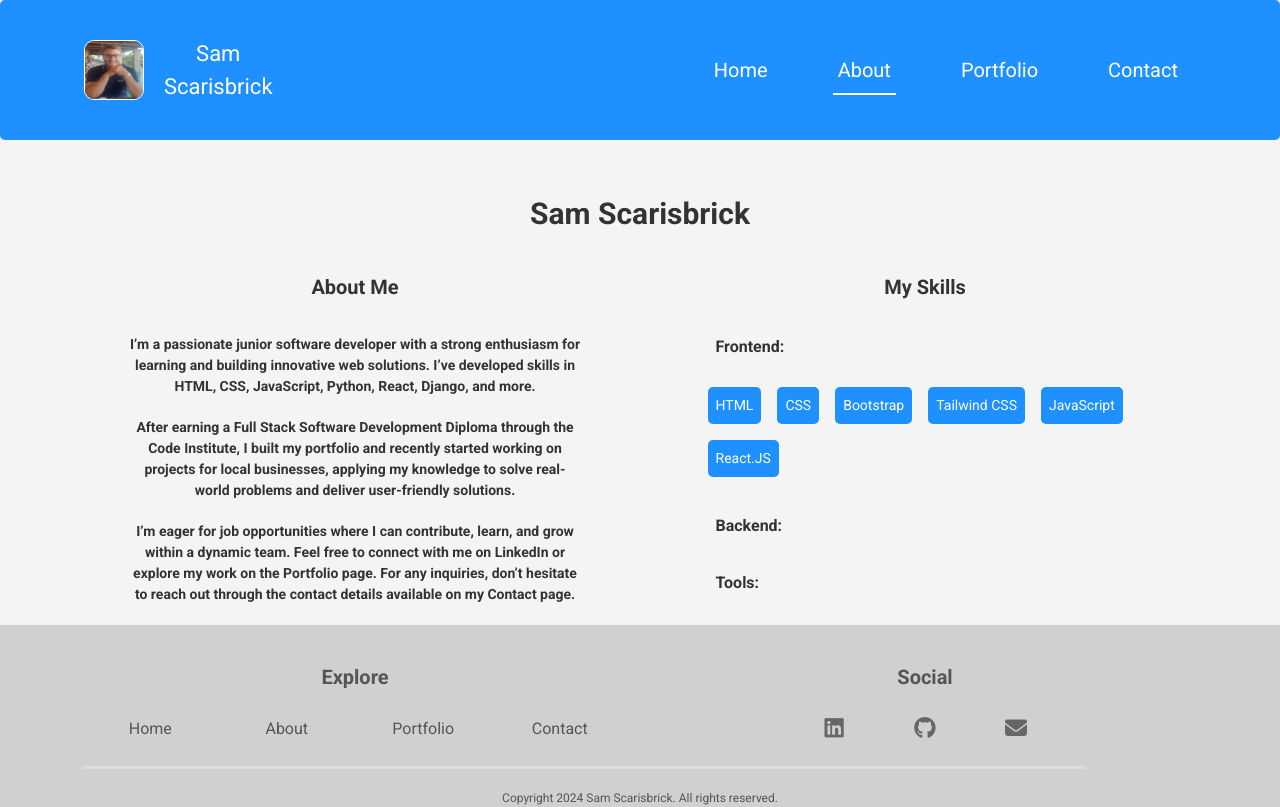
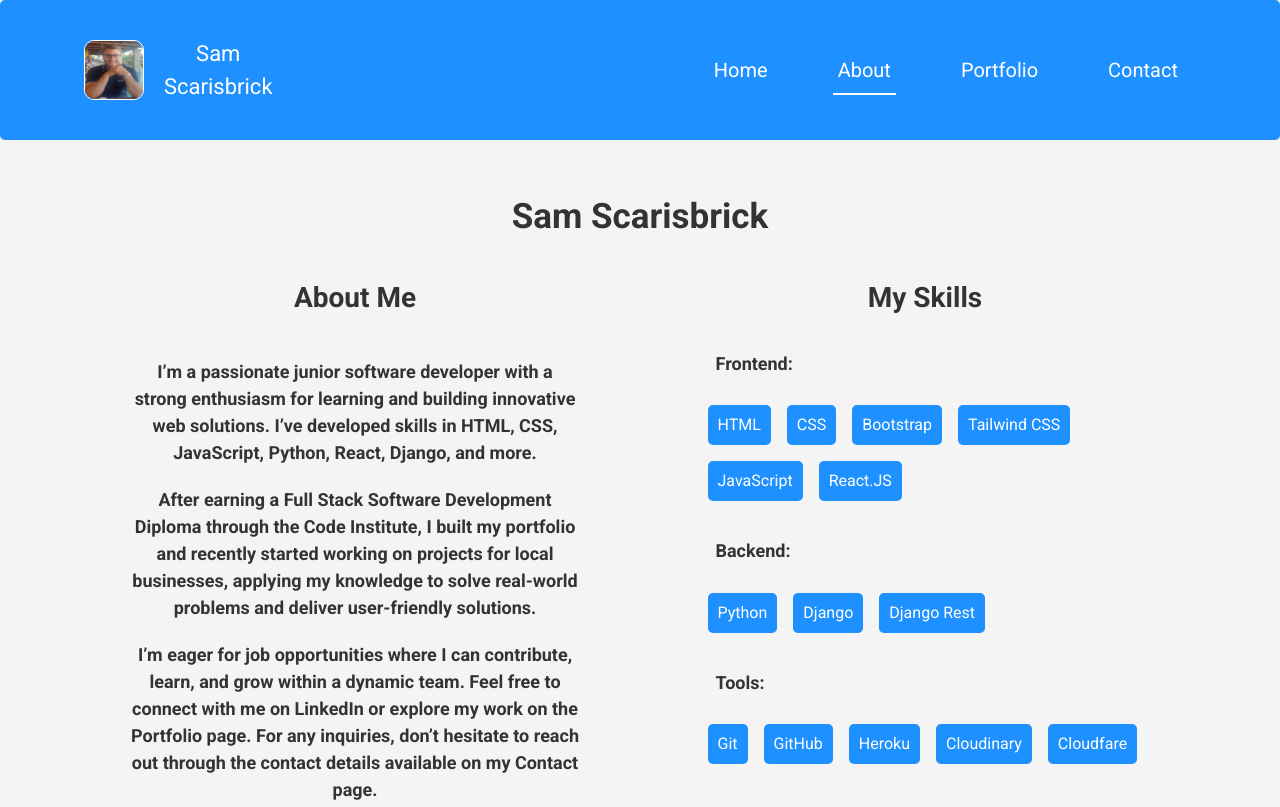
Before and after one commit to sam2829/my-portfolio-app, a React (Create React App) app in the folder frontend/: page /about in a window 1280 px wide. Shown: the top 807 px of the page. Built offline with nearby package versions, Linux system fonts and the light colour scheme; a web font is replaced by a local one.

Commit message:
Add style to about page for larger screens. Create component to about me page text. Add framer motion for skills to add animation to skills lists

```diff
--- a/frontend/src/components/Skills.js
+++ b/frontend/src/components/Skills.js
@@ -1,7 +1,9 @@
 import React from "react";
-import styles from '../styles/Skills.module.css'
+import { motion } from "framer-motion";
+import styles from "../styles/Skills.module.css";
 
-const Skills = () => {
+//  component to render list of skills
+const Skills = ({ skills }) => {
   const frontendSkills = [
     "HTML",
     "CSS",
@@ -11,13 +13,60 @@ const Skills = () => {
     "React.JS",
   ];
 
+  const backendSkills = ["Python", "Django", "Django Rest"];
+
+  const toolsSkills = ["Git", "GitHub", "Heroku", "Cloudinary", "Cloudfare"];
+
+  // Determine which skills list to render based on the prop value
+  let skillsList;
+  let delay = 0; // Default delay
+
+  switch (skills) {
+    case "frontendSkills":
+      skillsList = frontendSkills;
+      delay = 0;
+      break;
+    case "backendSkills":
+      skillsList = backendSkills;
+      delay = 1.5;
+      break;
+    case "toolsSkills":
+      skillsList = toolsSkills;
+      delay = 3;
+      break;
+    default:
+      skillsList = [];
+  }
+
   return (
     <div>
-      <ul className={styles.SkillsList}>
-        {frontendSkills.map((skill, index) => (
-          <li className={styles.ListItems} key={index}>{skill}</li>
+      {/* use motion.ul to create animation for ul components */}
+      <motion.ul
+        initial="hidden"
+        animate="visible"
+        variants={{
+          hidden: { transition: { staggerChildren: 0.2 } },
+          visible: {
+            transition: { staggerChildren: 0.2, delayChildren: delay },
+          },
+        }}
+        className={styles.SkillsList}
+      >
+        {skillsList.map((skill, index) => (
+          // use motion.li to create animation for li components
+          <motion.li
+            variants={{
+              hidden: { opacity: 0, scale: 0.5 },
+              visible: { opacity: 1, scale: [0.8, 1.3, 1] },
+            }}
+            transition={{ type: "spring" }}
+            className={styles.ListItems}
+            key={index}
+          >
+            {skill}
+          </motion.li>
         ))}
-      </ul>
+      </motion.ul>
     </div>
   );
 };
--- a/frontend/src/pages/About/AboutPage.js
+++ b/frontend/src/pages/About/AboutPage.js
@@ -4,6 +4,7 @@ import Container from "react-bootstrap/Container";
 import Row from "react-bootstrap/Row";
 import Col from "react-bootstrap/Col";
 import Skills from "../../components/Skills";
+import AboutPageText from "./AboutPageText";
 
 const AboutPage = () => {
   return (
@@ -12,35 +13,37 @@ const AboutPage = () => {
         <Row>
           <h1 className={styles.Heading}>Sam Scarisbrick</h1>
         </Row>
+        {/* Row for subheadings */}
         <Row className="justify-content-center">
           <Col xs={12} lg={5} className="mx-auto">
             <h3 className={styles.SubHeading}>About Me</h3>
-            <p className={styles.Text}>
-              I’m a passionate junior software developer with a strong
-              enthusiasm for learning and building innovative web solutions.
-              I’ve developed skills in HTML, CSS, JavaScript, Python, React,
-              Django, and more.
-            </p>
-            <p className={styles.Text}>
-              After earning a Full Stack Software Development Diploma through
-              the Code Institute, I built my portfolio and recently started
-              working on projects for local businesses, applying my knowledge to
-              solve real-world problems and deliver user-friendly solutions.
-            </p>
-            <p className={styles.Text}>
-              I’m eager for job opportunities where I can contribute, learn, and
-              grow within a dynamic team. Feel free to connect with me on
-              LinkedIn or explore my work on the Portfolio page. For any
-              inquiries, don’t hesitate to reach out through the contact details
-              available on my Contact page.
-            </p>
           </Col>
           <Col xs={12} lg={5} className="mx-auto">
-          <h3 className={styles.SubHeading}>My Skills</h3>
+            <h3 className={`${styles.SubHeading} d-none d-lg-block`}>
+              My Skills
+            </h3>
+          </Col>
+        </Row>
+        <Row className="justify-content-center">
+          {/* column for about me text */}
+          <Col xs={12} lg={5} className={`${styles.TextColumn} mx-auto`}>
+          {/* Import About me page text */}
+            <AboutPageText />
+          </Col>
+          <Col xs={12} lg={5} className="mx-auto">
+            {/* column for listing my skils */}
+            <h3 className={`${styles.SubHeading} d-block d-lg-none`}>
+              My Skills
+            </h3>
             <h6 className={styles.SkillsHeading}>Frontend:</h6>
-            <Skills />
+            {/* importint list of skills depending on prop passed */}
+            <Skills skills="frontendSkills" />
             <h6 className={styles.SkillsHeading}>Backend:</h6>
+            {/* importint list of skills depending on prop passed */}
+            <Skills skills="backendSkills" />
             <h6 className={styles.SkillsHeading}>Tools:</h6>
+            {/* importint list of skills depending on prop passed */}
+            <Skills skills="toolsSkills" />
           </Col>
         </Row>
       </main>
--- /dev/null
+++ b/frontend/src/pages/About/AboutPageText.js
@@ -0,0 +1,28 @@
+import React from "react";
+import styles from "../../styles/AboutPageText.module.css";
+
+const AboutPageText = () => {
+  return (
+    <>
+      <p className={styles.Text}>
+        I’m a passionate junior software developer with a strong enthusiasm for
+        learning and building innovative web solutions. I’ve developed skills in
+        HTML, CSS, JavaScript, Python, React, Django, and more.
+      </p>
+      <p className={styles.Text}>
+        After earning a Full Stack Software Development Diploma through the Code
+        Institute, I built my portfolio and recently started working on projects
+        for local businesses, applying my knowledge to solve real-world problems
+        and deliver user-friendly solutions.
+      </p>
+      <p className={styles.Text}>
+        I’m eager for job opportunities where I can contribute, learn, and grow
+        within a dynamic team. Feel free to connect with me on LinkedIn or
+        explore my work on the Portfolio page. For any inquiries, don’t hesitate
+        to reach out through the contact details available on my Contact page.
+      </p>
+    </>
+  );
+};
+
+export default AboutPageText;
--- a/frontend/src/styles/AboutPage.module.css
+++ b/frontend/src/styles/AboutPage.module.css
@@ -1,6 +1,7 @@
 .Main {
   margin-top: 136px;
   color: #333333;
+  padding-bottom: 60px;
 }
 
 .Heading {
@@ -18,13 +19,6 @@
   font-weight: 700;
 }
 
-.Text {
-  font-size: 14px;
-  color: #333333;
-  margin: 20px 0 20px 0;
-  font-weight: 700;
-}
-
 .SkillsHeading {
   font-size: 16px;
   padding: 15px 16px;
@@ -32,3 +26,19 @@
   font-weight: 700;
   text-align: left;
 }
+
+/* Styles for screen sizes larger than 992px wide */
+@media (min-width: 992px) {
+  /* .TextColumn {
+    padding: auto;
+  } */
+  .Heading {
+    font-size: 35px;
+  }
+  .SubHeading {
+    font-size: 28px;
+  }
+  .SkillsHeading {
+    font-size: 18px;
+  }
+}
--- /dev/null
+++ b/frontend/src/styles/AboutPageText.module.css
@@ -0,0 +1,13 @@
+.Text {
+  font-size: 14px;
+  color: #333333;
+  margin: 20px 0 20px 0;
+  font-weight: 700;
+}
+
+/* Styles for screen sizes larger than 992px wide */
+@media (min-width: 992px) {
+  .Text {
+    font-size: 18px;
+  }
+}
--- a/frontend/src/styles/Skills.module.css
+++ b/frontend/src/styles/Skills.module.css
@@ -8,8 +8,15 @@
     font-size: 14px;
     color: white;
     background-color: #1e90ff;
-    padding: 8px;
+    padding: 8px 10px;
     margin: 8px;
     border-radius: 5px;
     display: inline-block;
 }
+
+/* Styles for screen sizes larger than 992px wide */
+@media (min-width: 992px) {
+    .ListItems {
+        font-size: 16px;
+    }
+}
```
